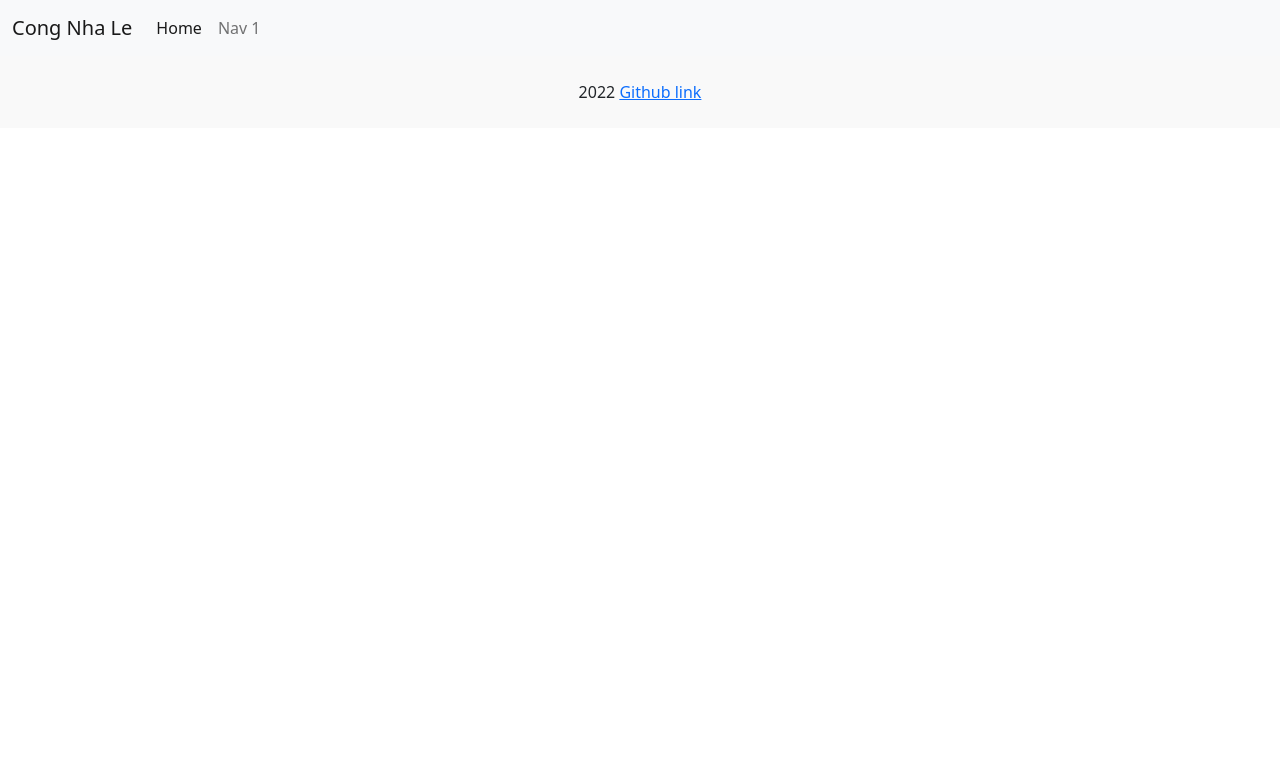
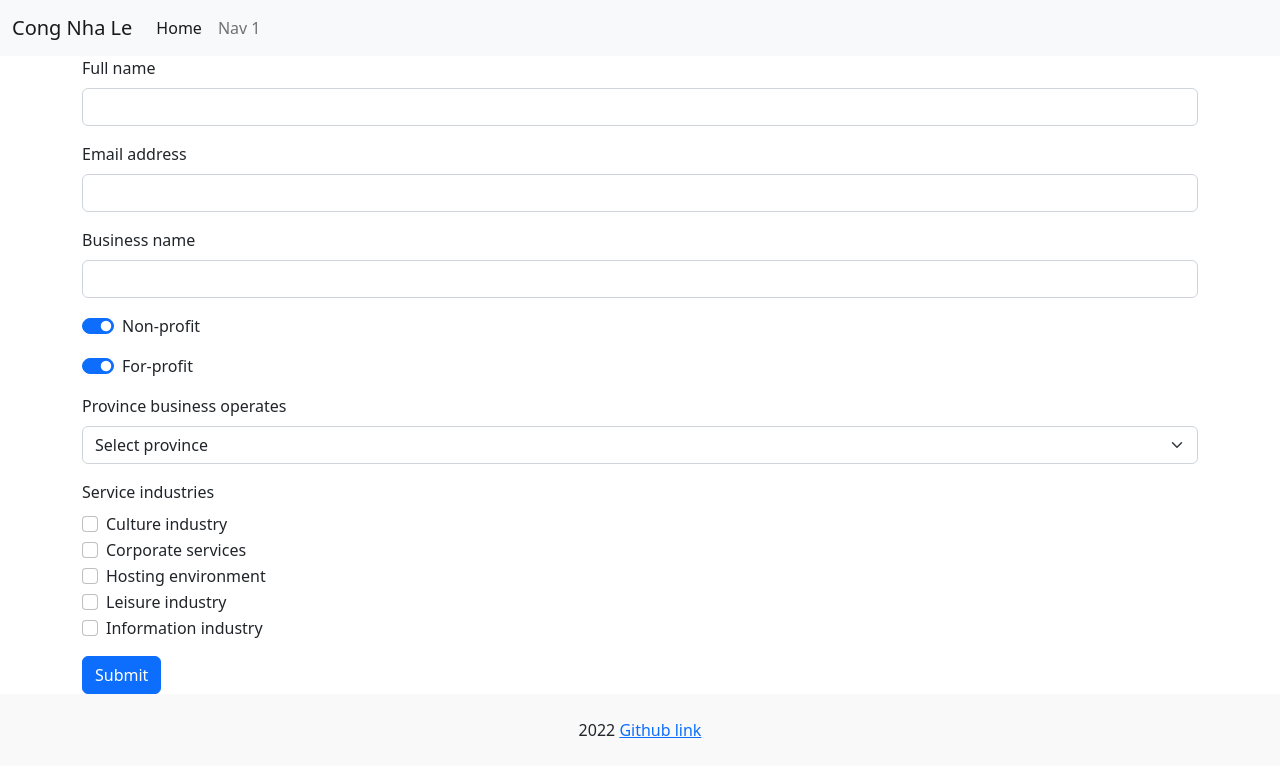
Before and after one commit to nathanWanderTech/Cong_Nha_WEB301_Assignments_F22, a plain HTML site: page index.html in a window 1280 px wide. Drawn offline with nearby package versions, Linux system fonts and the light colour scheme.

Commit message:
Add html form

```diff
--- a/index.html
+++ b/index.html
@@ -38,6 +38,91 @@
   </header>
   <main>
     <!-- Content goes here -->
+
+    <section class="container">
+      <form>
+        <div class="mb-3">
+          <label for="fullName" class="form-label">Full name</label>
+          <input type="text" class="form-control" id="fullName" required>
+        </div>
+
+        <div class="mb-3">
+          <label for="email" class="form-label">Email address</label>
+          <input type="email" class="form-control" id="email" required>
+        </div>
+
+        <div class="mb-3">
+          <label for="businessName" class="form-label">Business name</label>
+          <input type="text" class="form-control" id="businessName" required>
+        </div>
+
+        <div class="form-check form-switch mb-3">
+          <input class="form-check-input" type="checkbox" role="switch" id="nonProfit" checked>
+          <label class="form-check-label" for="nonProfit">Non-profit</label>
+        </div>
+
+        <div class="form-check form-switch mb-3">
+          <input class="form-check-input" type="checkbox" role="switch" id="forProfit" checked>
+          <label class="form-check-label" for="forProfit">For-profit</label>
+        </div>
+
+        <div class="mb-3">
+          <label for="province" class="form-label">Province business operates</label>
+          <select class="form-select" aria-label="Province" id="province" required>
+            <option selected disabled>Select province</option>
+            <option value="Alberta">Alberta</option>
+            <option value="British Columbia">British Columbia</option>
+            <option value="Manitoba">Manitoba</option>
+            <option value="New Brunswick">New Brunswick</option>
+            <option value="Newfoundland and Labrador">Newfoundland and Labrador</option>
+            <option value="Northwest Territories">Northwest Territories</option>
+            <option value="Nova Scotia">Nova Scotia</option>
+            <option value="Nunavut">Nunavut</option>
+            <option value="Ontario">Ontario</option>
+            <option value="Prince Edward Island">Prince Edward Island</option>
+            <option value="Quebec">Quebec</option>
+            <option value="Saskatchewan">Saskatchewan</option>
+            <option value="Yukon">Yukon</option>
+          </select>
+        </div>
+
+        <div class="mb-3">
+          <label for="industry" class="form-label">Service industries</label>
+          <div class="form-check">
+            <input class="form-check-input" type="checkbox" value="" id="cultureIndustry">
+            <label class="form-check-label" for="cultureIndustry">
+              Culture industry
+            </label>
+          </div>
+          <div class="form-check">
+            <input class="form-check-input" type="checkbox" value="" id="corporateServices">
+            <label class="form-check-label" for="corporateServices">
+              Corporate services
+            </label>
+          </div>
+          <div class="form-check">
+            <input class="form-check-input" type="checkbox" value="" id="hostingEnvironment">
+            <label class="form-check-label" for="hostingEnvironment">
+              Hosting environment
+            </label>
+          </div>
+          <div class="form-check">
+            <input class="form-check-input" type="checkbox" value="" id="leisureIndustry">
+            <label class="form-check-label" for="leisureIndustry">
+              Leisure industry
+            </label>
+          </div>
+          <div class="form-check">
+            <input class="form-check-input" type="checkbox" value="" id="informationIndustry">
+            <label class="form-check-label" for="informationIndustry">
+              Information industry
+            </label>
+          </div>
+        </div>
+
+        <button type="submit" class="btn btn-primary">Submit</button>
+      </form>
+    </section>
   </main>
 
   <footer>
```
